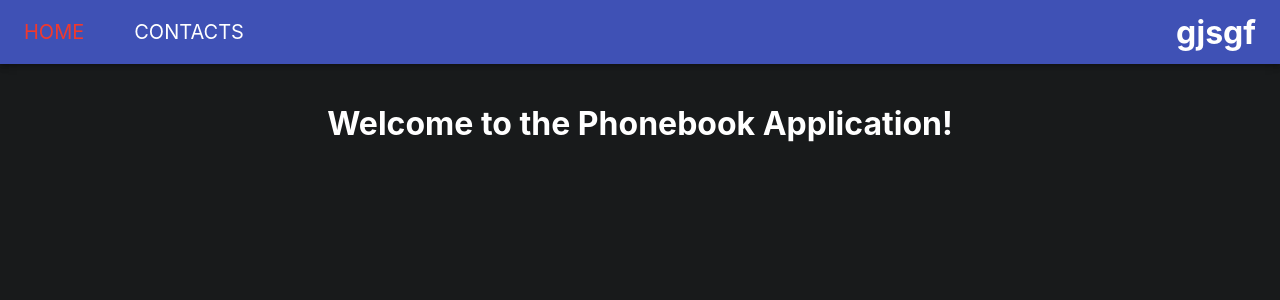
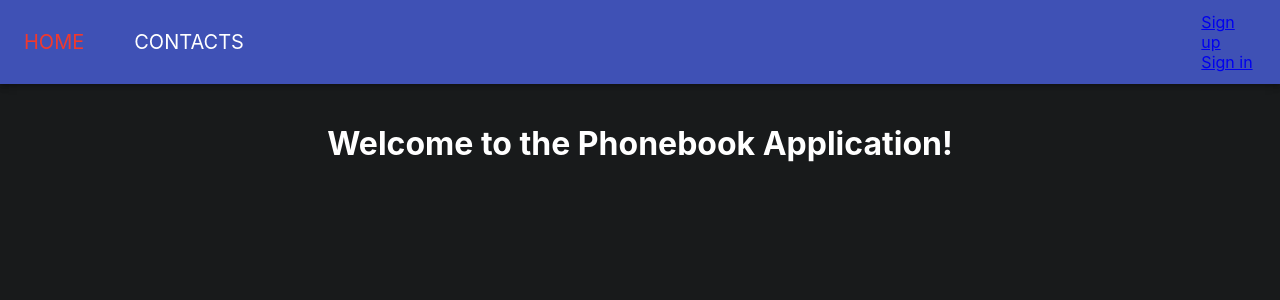
Before and after one commit to capricornus44/goit-react-hw-08-phonebook, a React (Create React App) app: page / in a window 1280 px wide. Shown: the top 300 px of the page. Built offline with nearby package versions, Linux system fonts and the light colour scheme.

Commit message:
Added condition for rendering of user menu or authentication menu

```diff
--- a/src/components/header/Header.js
+++ b/src/components/header/Header.js
@@ -1,17 +1,26 @@
 import React from 'react';
+import { connect } from 'react-redux';
 import NavigationList from '../navigation/NavigationList';
+import AuthMenu from '../authMenu/AuthMenu';
+import UserMenu from '../userMenu/UserMenu';
 import { mainRoutes } from '../../routes/mainRoutes';
+import { authRoutes } from '../../routes/authRoutes';
 import './Header.scss';
+import { getIsAuthenticated } from '../../redux/auth/auth-selectors';
 
-const Header = () => {
+const Header = ({ isAuthenticated }) => {
   return (
     <header className="header">
       <nav className="navigation">
         <NavigationList routes={mainRoutes} />
       </nav>
-      <h1>gjsgf</h1>
+      {isAuthenticated ? <UserMenu /> : <AuthMenu routes={authRoutes} />}
     </header>
   );
 };
 
-export default Header;
+const mapStateToProps = state => ({
+  isAuthenticated: getIsAuthenticated(state),
+});
+
+export default connect(mapStateToProps)(Header);
```
